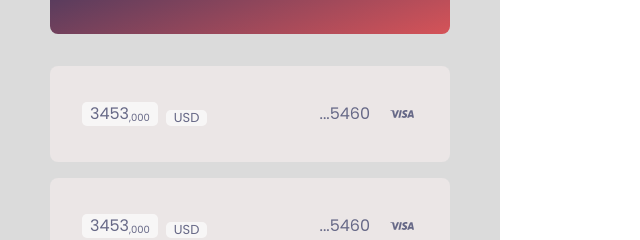
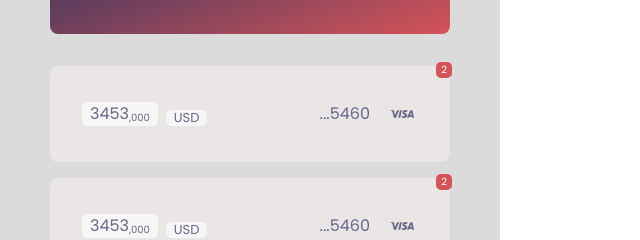
Before and after one commit to billionsjoel/quickTrans, a React (Create React App) app: page / in a window 1280 px wide. Shown: the part 329-569 px from the top of the page, without its empty margins (0-640 px from the left). Built offline with nearby package versions, Linux system fonts and the light colour scheme.

Commit message:
Add notification

```diff
--- a/src/components/VisaSection/VisaPill/index.js
+++ b/src/components/VisaSection/VisaPill/index.js
@@ -17,7 +17,7 @@ const VisaPill = () => (
         <RiVisaLine className={style.set} />
       </div>
     </div>
-
+    <div className={style.notification}> 2 </div>
   </div>
 );
 export default VisaPill;
```
